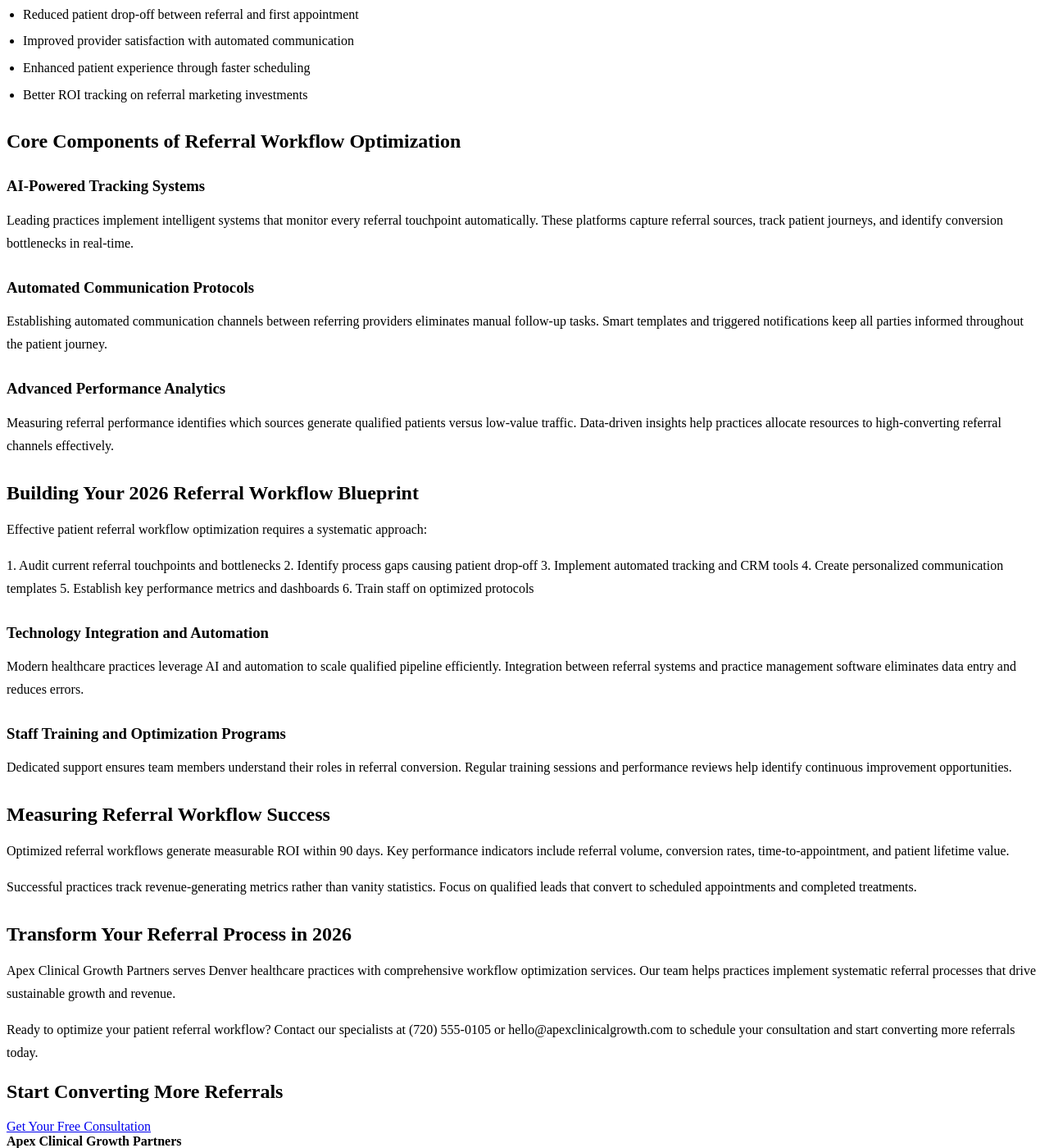
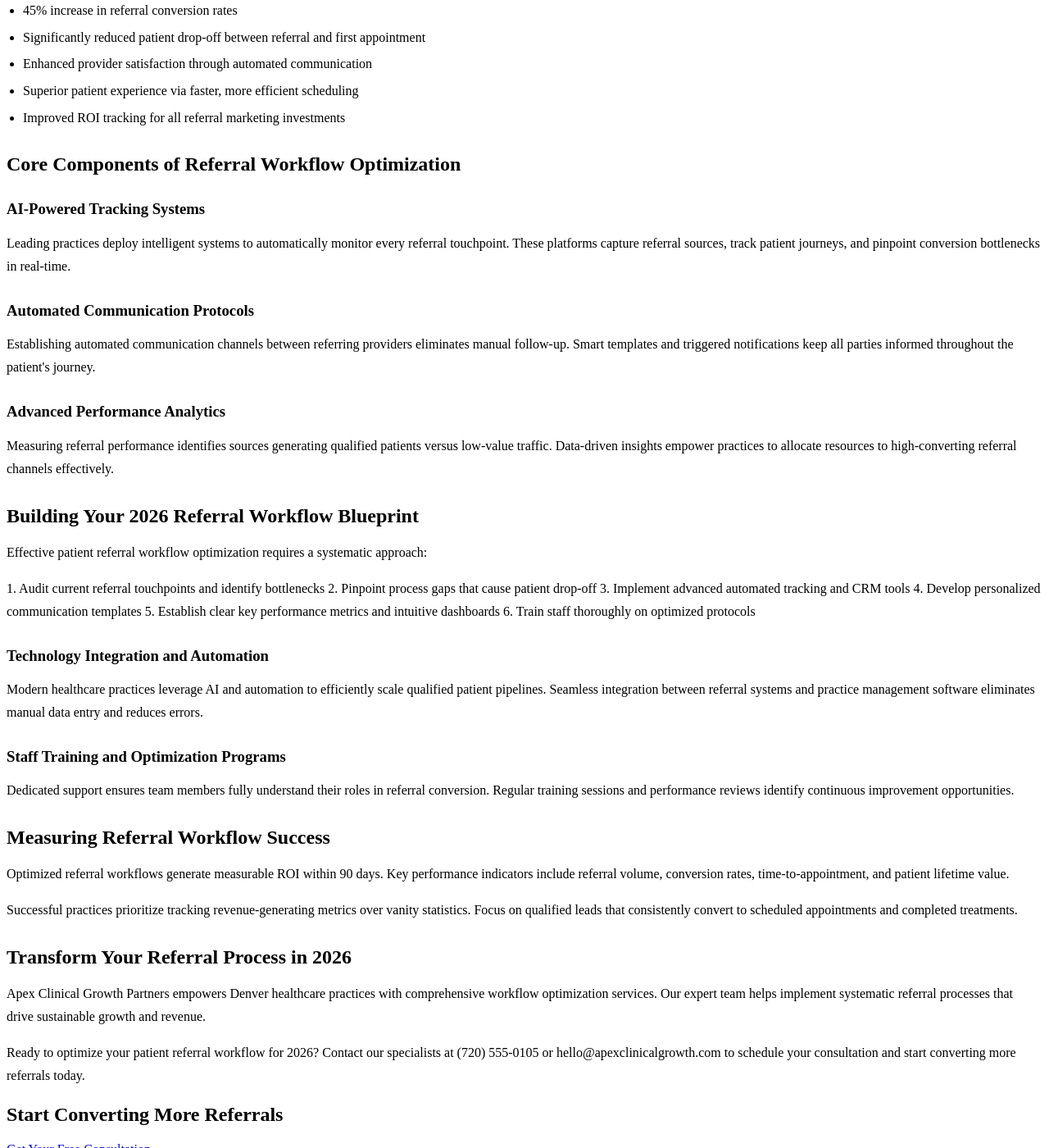
Before and after one commit to prjctlphbt/orbitr-canary-angular-20260228, a Jekyll site: the page patient-referral-workflow-blueprint.html, which Jekyll copies as it is, in a window 1280 px wide and 1400 px high, scrolled down 417 px. Shown: the whole window at 82% size. Built offline with Jekyll 4.4.1, drawn with Linux system fonts in a browser that asks for light colours; some of the changed text lies outside the part shown.

Commit message:
Refresh and update content: patient-referral-workflow-blueprint.html

```diff
--- a/patient-referral-workflow-blueprint.html
+++ b/patient-referral-workflow-blueprint.html
@@ -103,48 +103,48 @@
 <section class="page-hero landing-hero">
 <div class="container">
 <h1>Patient Referral Workflow Optimization Blueprint</h1>
-<a class="cta" href="/services/">Get Your Blueprint</a>
+<a class="cta" href="/services/">Download Your 2026 Blueprint</a>
 </div>
 </section>
 <section class="landing-content">
 <div class="container orbitr-generated-content">
 <h1>Patient Referral Workflow Optimization Blueprint</h1>
-<p>Streamlining patient referrals drives healthcare growth and maximizes revenue in 2026. Effective workflow optimization transforms fragmented processes into seamless systems that convert qualified leads into scheduled patients.</p>
+<p>Streamlining patient referrals is crucial for driving healthcare growth and maximizing revenue in 2026. Effective workflow optimization transforms fragmented processes into seamless systems, converting qualified leads into scheduled patients.</p>
 <h2>Why Patient Referral Workflows Drive Practice Growth</h2>
-<p>Inefficient referral systems waste valuable opportunities and marketing budget. Healthcare practices lose potential revenue when referral processes lack automation and tracking capabilities.</p>
+<p>Inefficient referral systems squander valuable opportunities and marketing budget. Healthcare practices forfeit potential revenue when referral processes lack automation and robust tracking capabilities.</p>
 <p>What practices achieve within 90 days of implementing optimized workflows:</p>
 <ul>
 <li>45% increase in referral conversion rates</li>
-<li>Reduced patient drop-off between referral and first appointment</li>
-<li>Improved provider satisfaction with automated communication</li>
-<li>Enhanced patient experience through faster scheduling</li>
-<li>Better ROI tracking on referral marketing investments</li>
+<li>Significantly reduced patient drop-off between referral and first appointment</li>
+<li>Enhanced provider satisfaction through automated communication</li>
+<li>Superior patient experience via faster, more efficient scheduling</li>
+<li>Improved ROI tracking for all referral marketing investments</li>
 </ul>
 <h2>Core Components of Referral Workflow Optimization</h2>
 <h3>AI-Powered Tracking Systems</h3>
-<p>Leading practices implement intelligent systems that monitor every referral touchpoint automatically. These platforms capture referral sources, track patient journeys, and identify conversion bottlenecks in real-time.</p>
+<p>Leading practices deploy intelligent systems to automatically monitor every referral touchpoint. These platforms capture referral sources, track patient journeys, and pinpoint conversion bottlenecks in real-time.</p>
 <h3>Automated Communication Protocols</h3>
-<p>Establishing automated communication channels between referring providers eliminates manual follow-up tasks. Smart templates and triggered notifications keep all parties informed throughout the patient journey.</p>
+<p>Establishing automated communication channels between referring providers eliminates manual follow-up. Smart templates and triggered notifications keep all parties informed throughout the patient's journey.</p>
 <h3>Advanced Performance Analytics</h3>
-<p>Measuring referral performance identifies which sources generate qualified patients versus low-value traffic. Data-driven insights help practices allocate resources to high-converting referral channels effectively.</p>
+<p>Measuring referral performance identifies sources generating qualified patients versus low-value traffic. Data-driven insights empower practices to allocate resources to high-converting referral channels effectively.</p>
 <h2>Building Your 2026 Referral Workflow Blueprint</h2>
 <p>Effective patient referral workflow optimization requires a systematic approach:</p>
-<p>1. Audit current referral touchpoints and bottlenecks
-2. Identify process gaps causing patient drop-off
-3. Implement automated tracking and CRM tools
-4. Create personalized communication templates
-5. Establish key performance metrics and dashboards
-6. Train staff on optimized protocols</p>
+<p>1. Audit current referral touchpoints and identify bottlenecks
+2. Pinpoint process gaps that cause patient drop-off
+3. Implement advanced automated tracking and CRM tools
+4. Develop personalized communication templates
+5. Establish clear key performance metrics and intuitive dashboards
+6. Train staff thoroughly on optimized protocols</p>
 <h3>Technology Integration and Automation</h3>
-<p>Modern healthcare practices leverage AI and automation to scale qualified pipeline efficiently. Integration between referral systems and practice management software eliminates data entry and reduces errors.</p>
+<p>Modern healthcare practices leverage AI and automation to efficiently scale qualified patient pipelines. Seamless integration between referral systems and practice management software eliminates manual data entry and reduces errors.</p>
 <h3>Staff Training and Optimization Programs</h3>
-<p>Dedicated support ensures team members understand their roles in referral conversion. Regular training sessions and performance reviews help identify continuous improvement opportunities.</p>
+<p>Dedicated support ensures team members fully understand their roles in referral conversion. Regular training sessions and performance reviews identify continuous improvement opportunities.</p>
 <h2>Measuring Referral Workflow Success</h2>
 <p>Optimized referral workflows generate measurable ROI within 90 days. Key performance indicators include referral volume, conversion rates, time-to-appointment, and patient lifetime value.</p>
-<p>Successful practices track revenue-generating metrics rather than vanity statistics. Focus on qualified leads that convert to scheduled appointments and completed treatments.</p>
+<p>Successful practices prioritize tracking revenue-generating metrics over vanity statistics. Focus on qualified leads that consistently convert to scheduled appointments and completed treatments.</p>
 <h2>Transform Your Referral Process in 2026</h2>
-<p>Apex Clinical Growth Partners serves Denver healthcare practices with comprehensive workflow optimization services. Our team helps practices implement systematic referral processes that drive sustainable growth and revenue.</p>
-<p>Ready to optimize your patient referral workflow? Contact our specialists at (720) 555-0105 or hello@apexclinicalgrowth.com to schedule your consultation and start converting more referrals today.</p>
+<p>Apex Clinical Growth Partners empowers Denver healthcare practices with comprehensive workflow optimization services. Our expert team helps implement systematic referral processes that drive sustainable growth and revenue.</p>
+<p>Ready to optimize your patient referral workflow for 2026? Contact our specialists at (720) 555-0105 or hello@apexclinicalgrowth.com to schedule your consultation and start converting more referrals today.</p>
 </div>
 </section>
 <section class="landing-cta">
```
Also changed, not shown: other parts of patient-referral-workflow-blueprint.html (+2 -2 lines).
